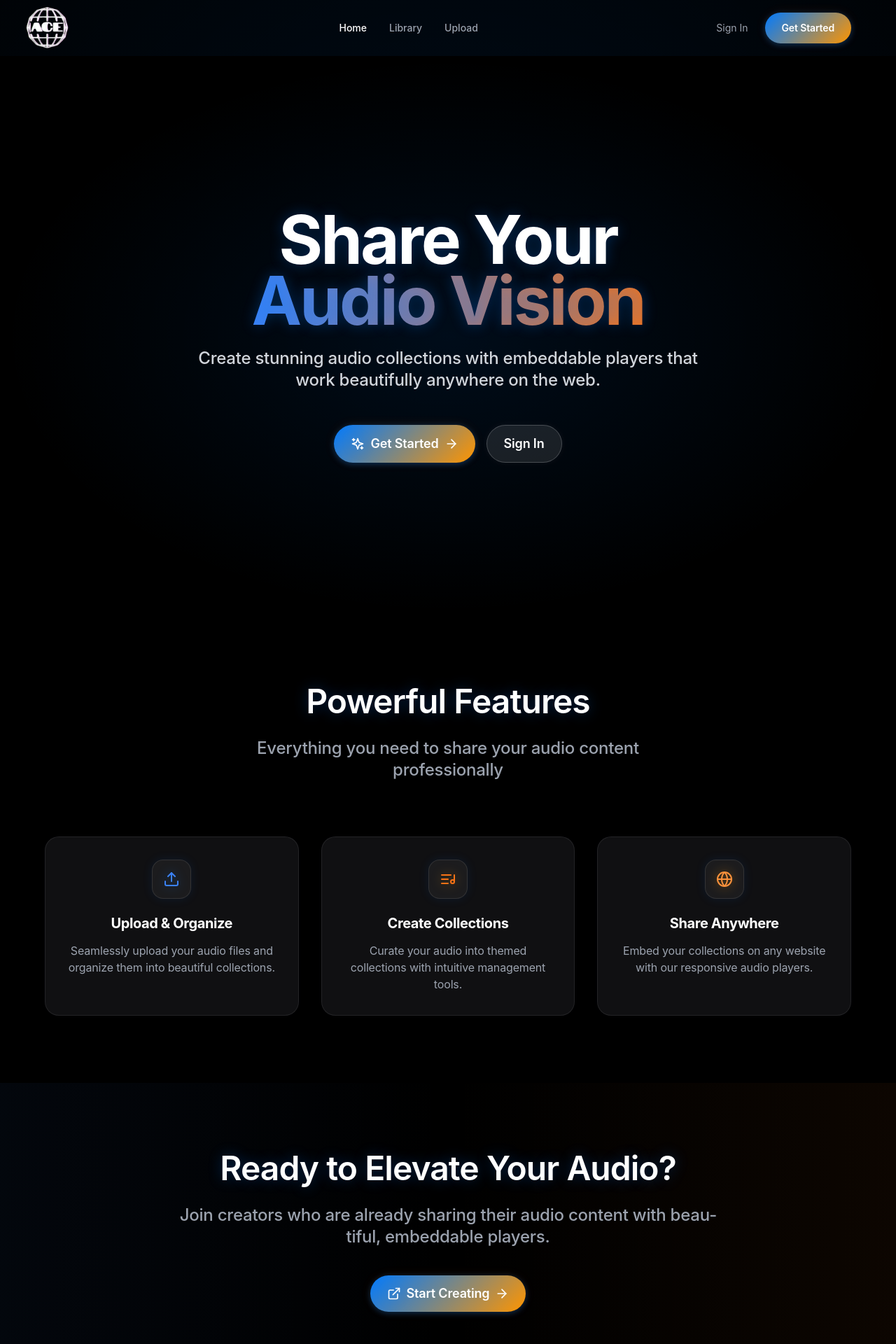
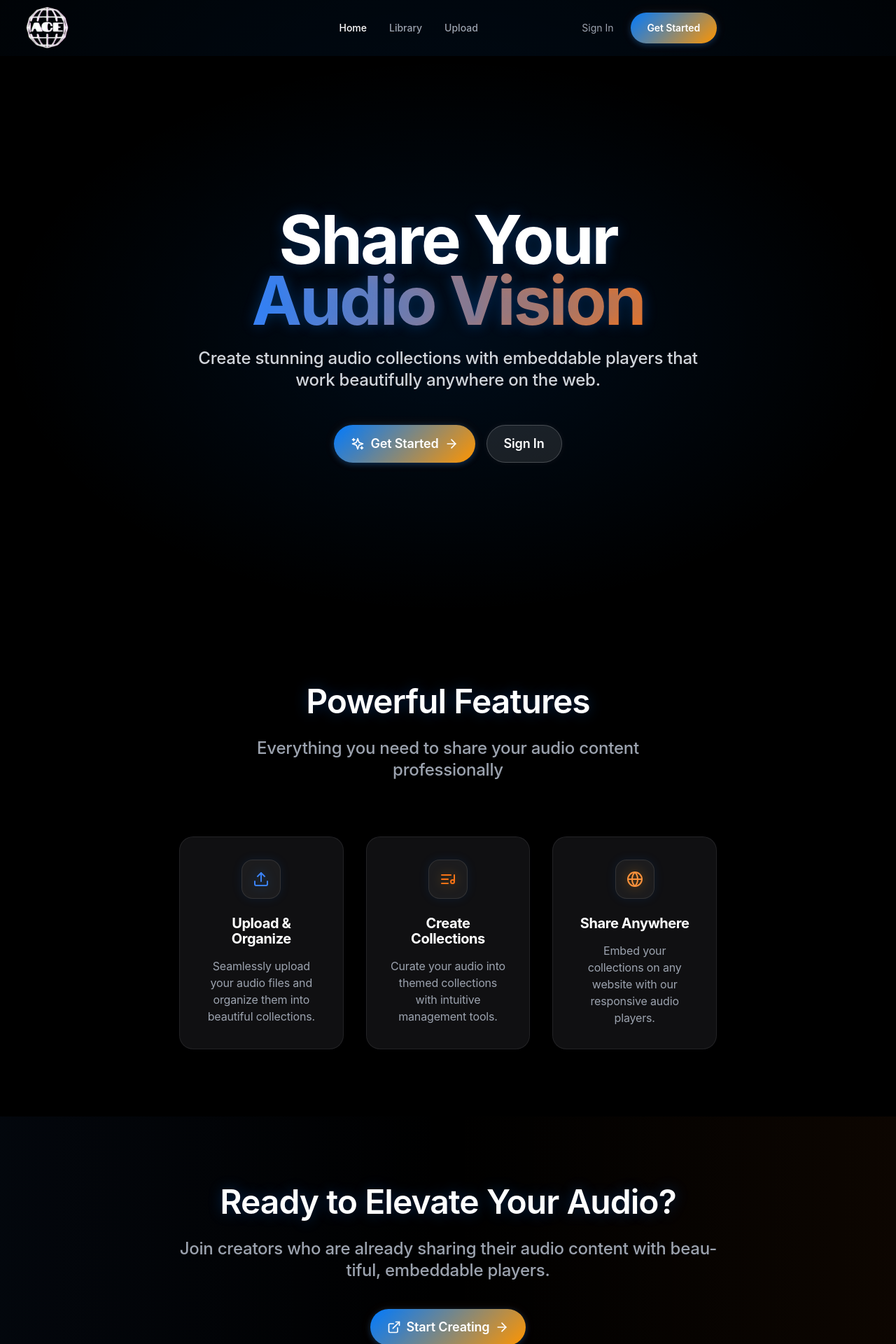
Before and after one commit to DerfBeingDerf/upwork-v2-test, a React (Vite) app: page / in a window 1280 px wide. Shown: the top 1920 px of the page at 70% size. Built offline with nearby package versions, Linux system fonts and the light colour scheme; no server answers.

Commit message:
Fix navigation alignment with content

```diff
--- a/src/components/layout/Navbar.tsx
+++ b/src/components/layout/Navbar.tsx
@@ -38,7 +38,7 @@ export default function Navbar() {
     >
       <div className="w-full">
         {/* Main Navigation */}
-        <div className="h-20 flex items-center">
+        <div className="h-20 flex items-center relative">
           {/* Logo - positioned absolutely to stay on the left */}
           <div className="absolute left-4 sm:left-6 lg:left-8">
             <Link to="/" className="flex items-center group">
@@ -56,8 +56,9 @@ export default function Navbar() {
             </Link>
           </div>
 
-          {/* Center Navigation - aligned with main content container */}
-          <div className="w-full max-w-none px-8 sm:px-12 lg:px-16 flex items-center justify-between">
+          {/* Center Navigation - positioned to align with main content */}
+          <div className="w-full flex justify-center">
+            <div className="max-w-4xl w-full flex items-center justify-between px-8 sm:px-12 lg:px-16">
               {/* Spacer for logo */}
               <div className="w-20"></div>
 
@@ -130,6 +131,7 @@ export default function Navbar() {
               </div>
             </div>
           </div>
+        </div>
 
         {/* Mobile Navigation */}
         <div className="md:hidden border-t border-white/10">
--- a/src/pages/HomePage.tsx
+++ b/src/pages/HomePage.tsx
@@ -38,8 +38,9 @@ export default function HomePage() {
     <div ref={containerRef} className="min-h-screen bg-black">
       {/* Hero Section */}
       <section className="relative min-h-screen flex items-center hero-apple hero-glow">
-        <div className="w-full max-w-none px-8 sm:px-12 lg:px-16">
-          <div className="max-w-4xl mx-auto text-center">
+        <div className="w-full flex justify-center">
+          <div className="max-w-4xl w-full px-8 sm:px-12 lg:px-16">
+            <div className="text-center">
               <motion.div
                 style={{ y: y1 }}
                 initial={{ opacity: 0, y: 50 }}
@@ -106,11 +107,13 @@ export default function HomePage() {
               </motion.div>
             </div>
           </div>
+        </div>
       </section>
 
       {/* Features Section */}
       <section className="py-24 relative">
-        <div className="w-full max-w-none px-8 sm:px-12 lg:px-16">
+        <div className="w-full flex justify-center">
+          <div className="max-w-4xl w-full px-8 sm:px-12 lg:px-16">
             <motion.div
               initial={{ opacity: 0, y: 50 }}
               whileInView={{ opacity: 1, y: 0 }}
@@ -145,12 +148,14 @@ export default function HomePage() {
               ))}
             </div>
           </div>
+        </div>
       </section>
 
       {/* CTA Section */}
       <section className="py-24 relative">
         <div className="absolute inset-0 bg-gradient-to-r from-blue-500/5 via-transparent to-orange-500/5" />
-        <div className="w-full max-w-none px-8 sm:px-12 lg:px-16 text-center relative">
+        <div className="w-full flex justify-center">
+          <div className="max-w-4xl w-full px-8 sm:px-12 lg:px-16 text-center relative">
             <motion.div
               initial={{ opacity: 0, y: 50 }}
               whileInView={{ opacity: 1, y: 0 }}
@@ -179,6 +184,7 @@ export default function HomePage() {
               )}
             </motion.div>
           </div>
+        </div>
       </section>
     </div>
   );
```
Lines whose indentation alone changed are shown as unchanged.
